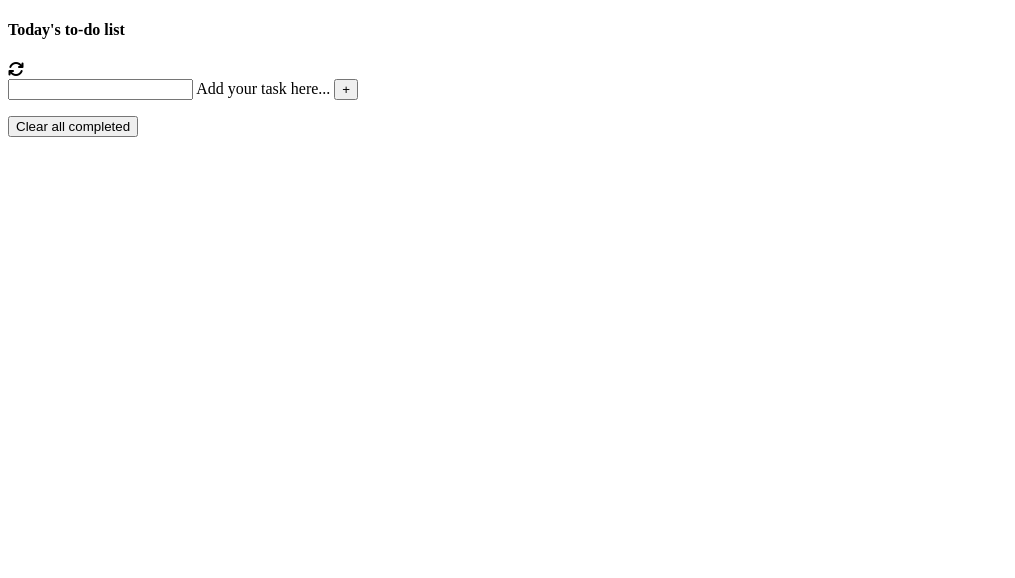
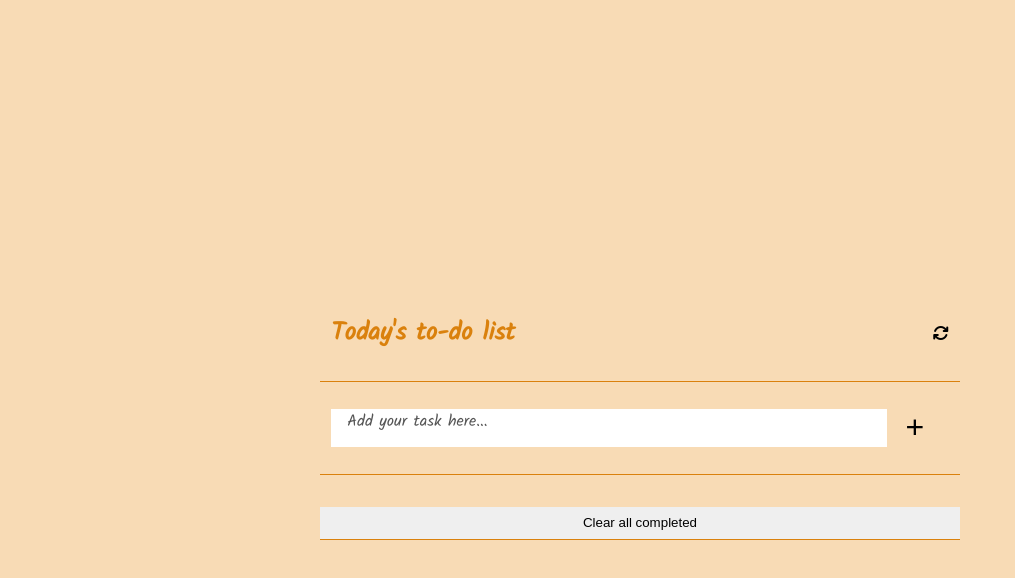
Before and after one commit to mariegrace31/To-do-List, a website built with webpack: page src/index.html in a window 1280 px wide. Shown: the whole page, without its empty margins (0-1015 px from the left). Built offline with nearby package versions, Linux system fonts and the light colour scheme.

Commit message:
Added the css file

```diff
--- /dev/null
+++ b/src/index.css
@@ -0,0 +1,132 @@
+:root {
+  --primary: #f8dbb5;
+  --secondary: #f0b879;
+}
+
+html,
+body {
+  margin: 0;
+  padding: 0;
+  background-color: var(--primary);
+  font-family: 'Kalam', cursive;
+}
+
+body {
+  display: flex;
+  justify-content: center;
+  align-items: center;
+  min-height: 100vh;
+}
+
+* {
+  box-sizing: border-box;
+}
+
+.container {
+  display: flex;
+  flex-direction: column;
+  width: 50%;
+  padding-top: 25px;
+  justify-content: center;
+}
+
+.container > * {
+  border-bottom: 1px solid #da810d;
+  padding: 0.7em;
+}
+
+.title-section {
+  display: flex;
+  justify-content: space-between;
+  align-items: center;
+  width: 100%;
+}
+
+.title-section h1 {
+  font-size: 25px;
+  color: #da810d;
+}
+
+input {
+  border-color: transparent;
+  padding: 0.7em;
+  outline: none;
+}
+
+.input-task {
+  width: 90%;
+  position: relative;
+}
+
+.input-field {
+  position: relative;
+  margin: 1em 0;
+  display: flex;
+  align-items: center;
+}
+
+.input-field label {
+  position: absolute;
+  top: 0;
+  left: 1rem;
+  font-size: 16px;
+  color: #555;
+  pointer-events: none;
+  transition: 0.2s ease-out;
+}
+
+.input-field input:focus ~ label {
+  top: -20px;
+  left: 2px;
+  color: #777;
+  font-size: 14px;
+}
+
+#addBtn {
+  width: 11%;
+  font-size: 2rem;
+  position: absolute;
+  background-color: transparent;
+  border-color: transparent;
+  right: 0;
+  top: 50%;
+  transform: translateY(-50%);
+  cursor: pointer;
+}
+
+.list-container-section {
+  display: flex;
+  flex-direction: column;
+  padding: 0;
+}
+
+.list-container-section li {
+  display: flex;
+  align-items: center;
+  gap: 0.7em;
+  padding: 0.5em;
+  border-bottom: 1px solid #ccc;
+}
+
+.todo-list {
+  padding-left: 0;
+}
+
+.clear-completed {
+  width: 100%;
+  padding: 0.5em;
+}
+
+.clear-completed:hover {
+  background: rgb(2, 0, 36);
+  background: radial-gradient(circle, rgba(2, 0, 36, 1) 0%, rgba(9, 9, 121, 1) 35%, rgba(0, 212, 255, 1) 88%);
+  color: #f1eaea;
+}
+
+.task i {
+  margin-left: auto;
+}
+
+.fa-ellipsis-vertical:hover {
+  cursor: move;
+}
--- a/src/index.html
+++ b/src/index.html
@@ -5,6 +5,7 @@
   <meta http-equiv="X-UA-Compatible" content="IE=edge">
   <meta name="viewport" content="width=device-width, initial-scale=1.0">
   <link rel="preconnect" href="https://fonts.googleapis.com">
+  <link rel="stylesheet" href= "index.css">
   <link rel="preconnect" href="https://fonts.gstatic.com" crossorigin>
   <link href="https://fonts.googleapis.com/css2?family=Kalam:wght@300;400&display=swap" rel="stylesheet">
   <script src="https://kit.fontawesome.com/1bc3a7e061.js" crossorigin="anonymous"></script>
@@ -13,7 +14,7 @@
 <body>
   <main class="container">
     <header class="title-section">
-      <h4>Today's to-do list </h4> <i class="fa-solid fa-arrows-rotate" aria-label="Rotate icon"></i>
+      <h1>Today's to-do list </h1> <i class="fa-solid fa-arrows-rotate" aria-label="Rotate icon"></i>
     </header>
     <section class="form-field-section">
       <form action="submit" class="input-field">
```
Also changed, not shown: dist/index.html, src/style.css (deleted).
